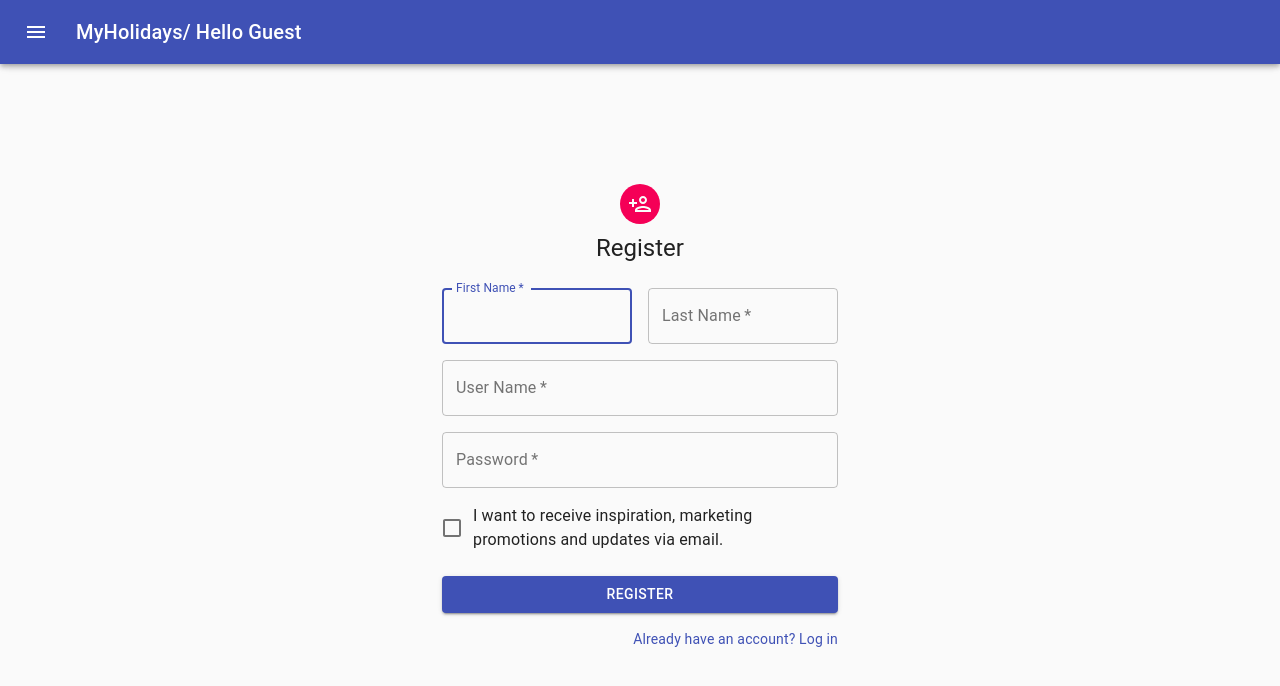
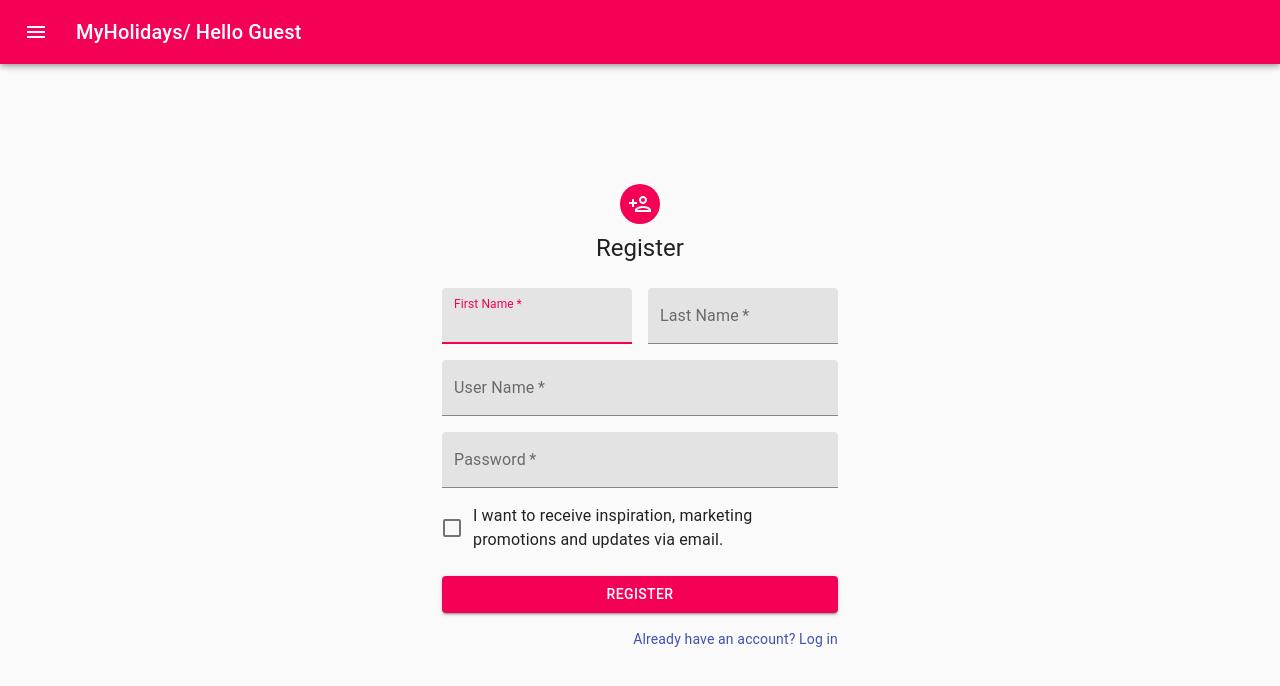
Before and after one commit to adir-avraham/MyHolidays, a React (Create React App) app in the folder client/: page /register in a window 1280 px wide. Shown: the top 686 px of the page. Built offline with nearby package versions, Linux system fonts and the light colour scheme.

Commit message:
add style

```diff
--- a/client/src/components/create-holiday/index.tsx
+++ b/client/src/components/create-holiday/index.tsx
@@ -72,6 +72,7 @@ export default function CreateHoliday(props: any) {
           <Grid container spacing={2}>
           <Grid item xs={12}>
               <TextField
+                color="secondary"
                 variant="filled"
                 required
                 fullWidth
@@ -85,6 +86,7 @@ export default function CreateHoliday(props: any) {
             </Grid>
             <Grid item xs={12} sm={6}>
               <TextField
+                color="secondary"
                 autoComplete="c-start_date"
                 name="start_date"
                 variant="filled"
@@ -102,6 +104,7 @@ export default function CreateHoliday(props: any) {
             </Grid>
             <Grid item xs={12} sm={6}>
               <TextField
+                color="secondary"
                 variant="filled"
                 required
                 fullWidth
@@ -118,6 +121,7 @@ export default function CreateHoliday(props: any) {
             </Grid>
             <Grid item xs={12}>
               <TextField
+                color="secondary"
                 variant="filled"
                 required
                 fullWidth
@@ -131,6 +135,7 @@ export default function CreateHoliday(props: any) {
             </Grid>
             <Grid item xs={12}>
               <TextField
+                color="secondary"
                 variant="filled"
                 required
                 fullWidth
@@ -144,7 +149,7 @@ export default function CreateHoliday(props: any) {
             </Grid>
             <Grid item xs={12}>
               <FormControlLabel
-                control={<Checkbox value="allowExtraEmails" color="primary" />}
+                control={<Checkbox value="allowExtraEmails" color="secondary" />}
                 label="I want to receive inspiration, marketing promotions and updates via email."
               />
             </Grid>
@@ -153,7 +158,7 @@ export default function CreateHoliday(props: any) {
             type="button"
             fullWidth
             variant="contained"
-            color="primary"
+            color="secondary"
             className={classes.submit}
             onClick={()=>{handleCreateHoliday(data)}}
           >
--- a/client/src/components/login/index.tsx
+++ b/client/src/components/login/index.tsx
@@ -59,15 +59,16 @@ export function Login(props: any) {
       <CssBaseline />
       <div className={classes.paper}>
         <Avatar className={classes.avatar}>
-          <LockOutlinedIcon />
+          <LockOutlinedIcon color="inherit"/>
         </Avatar>
         <Typography component="h1" variant="h5">
           Log in
         </Typography>
         <form className={classes.form} noValidate>
           <TextField
-            variant="outlined"
+            variant="filled"
             margin="normal"
+            color="secondary"
             required
             fullWidth
             id="userName"
@@ -78,8 +79,9 @@ export function Login(props: any) {
             onChange={handleChange}
           />
           <TextField
-            variant="outlined"
+            variant="filled"
             margin="normal"
+            color="secondary"
             required
             fullWidth
             name="password"
@@ -94,7 +96,7 @@ export function Login(props: any) {
             type="button"
             fullWidth
             variant="contained"
-            color="primary"
+            color="secondary"
             className={classes.submit}
             onClick={() => {handleLogin(data)}}
           >
--- a/client/src/components/my-holiday/index.tsx
+++ b/client/src/components/my-holiday/index.tsx
@@ -64,7 +64,7 @@ export function MyHoliday(props: any) {
                   </CardContent>
                   <CardActions>
 
-                    <Button id={id} size="small" color="primary"
+                    <Button id={id} size="small" color="secondary"
                     onClick={()=>{
                          console.log(id)
                         //setHolidayId(id)
--- a/client/src/components/navbar/index.tsx
+++ b/client/src/components/navbar/index.tsx
@@ -28,7 +28,7 @@ import { connect } from 'react-redux';
 import { State } from 'sharing-interfaces';
 import { updateUserNameConnectedAction } from 'redux/actions';
 import { Login } from 'components/login';
-
+import BeachAccessIcon from '@material-ui/icons/BeachAccess';
 
 export function Navbar(props: any) {
   const { updateUserNameConnected } = props.reduxActions;
@@ -61,13 +61,12 @@ export function Navbar(props: any) {
 
   },[])
 
-  //if ( role === 'guest' ) return <Redirect to='/login'/>
 
   return (
     <div className={classes.root}>
       <CssBaseline />
       <AppBar
-        color="primary"
+        color="secondary"
         position="fixed"
         className={clsx(classes.appBar, {
           [classes.appBarShift]: open,
--- a/client/src/components/register/index.tsx
+++ b/client/src/components/register/index.tsx
@@ -77,8 +77,9 @@ export default function Register(props: any) {
 
               <TextField
                 autoComplete="fname"
+                color="secondary"
                 name="firstName"
-                variant="outlined"
+                variant="filled"
                 required
                 fullWidth
                 id="firstName"
@@ -89,7 +90,7 @@ export default function Register(props: any) {
             </Grid>
             <Grid item xs={12} sm={6}>
               <TextField
-                variant="outlined"
+                variant="filled"
                 required
                 fullWidth
                 id="lastName"
@@ -101,7 +102,7 @@ export default function Register(props: any) {
             </Grid>
             <Grid item xs={12}>
               <TextField
-                variant="outlined"
+                variant="filled"
                 required
                 fullWidth
                 id="userName"
@@ -113,7 +114,7 @@ export default function Register(props: any) {
             </Grid>
             <Grid item xs={12}>
               <TextField
-                variant="outlined"
+                variant="filled"
                 required
                 fullWidth
                 name="password"
@@ -135,7 +136,7 @@ export default function Register(props: any) {
             type="button"
             fullWidth
             variant="contained"
-            color="primary"
+            color="secondary"
             className={classes.submit}
             onClick={() => {
               handleRegister(data);
```
Also changed, not shown: client/src/App.css (+11 -0 lines).
